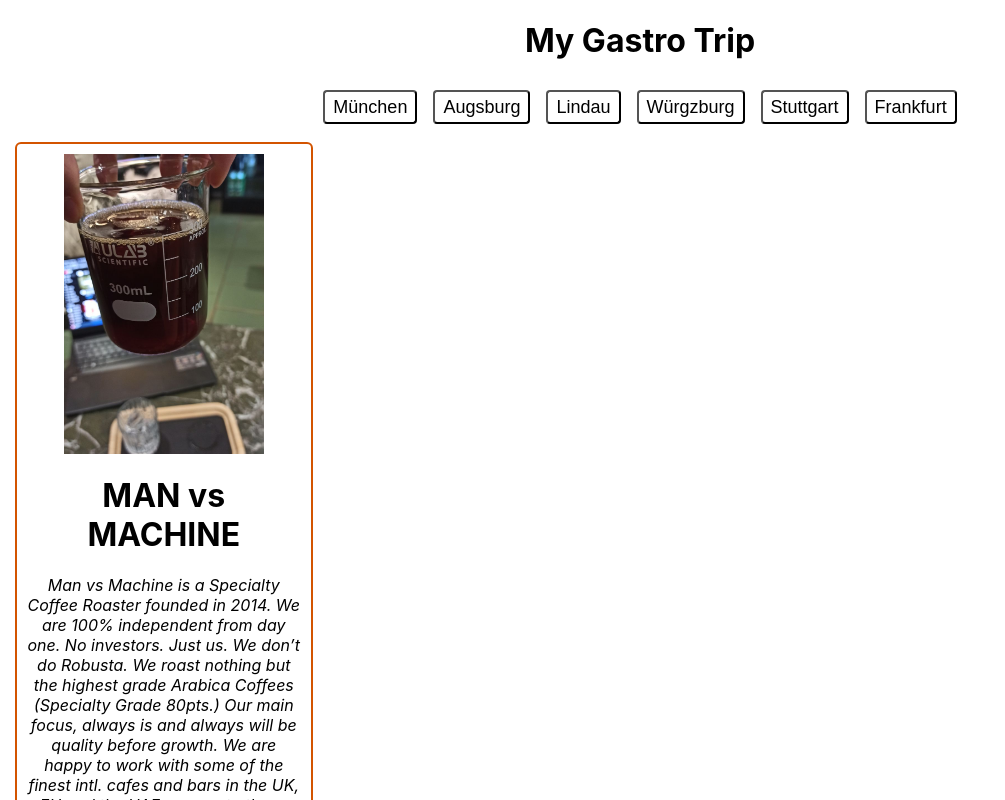
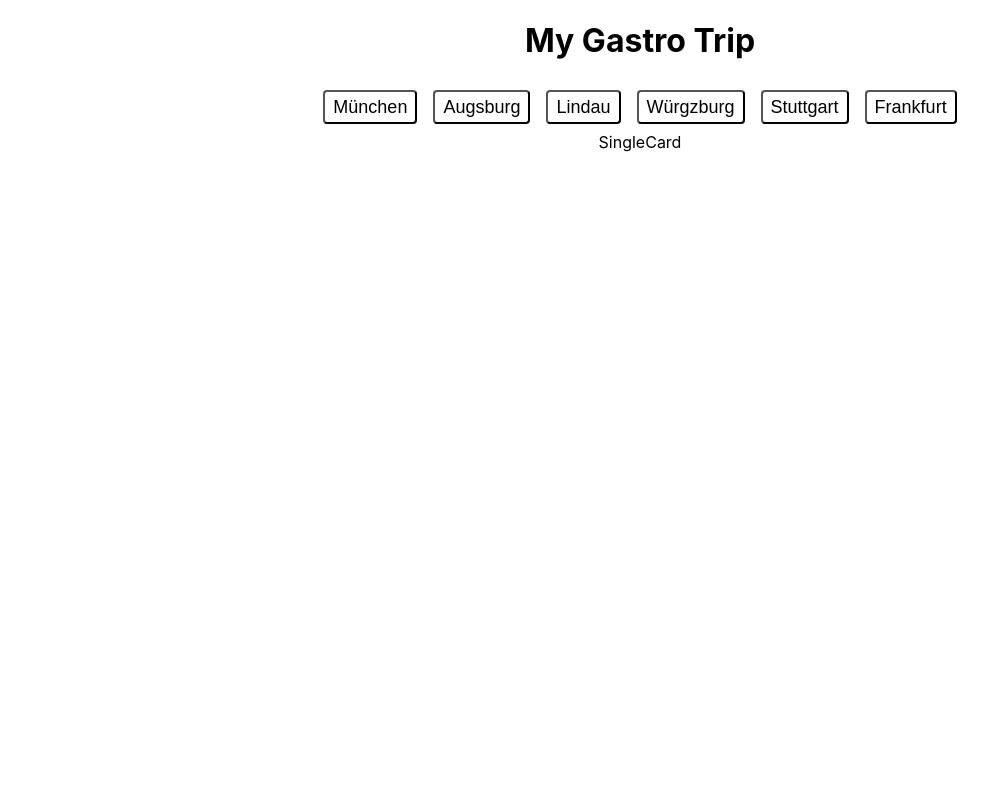
Before and after one commit to Khaanh/MyGastroTrip, a React (Create React App) app: page / in a window 1280 px wide. Shown: the top 800 px of the page, without its empty margins (0-1005 px from the left). Built offline with nearby package versions, Linux system fonts and the light colour scheme.

Commit message:
Single card component

```diff
--- a/src/App.js
+++ b/src/App.js
@@ -1,6 +1,7 @@
 import "./App.css";
 import ListOfCards from "./components/ListOfCards/ListOfCards";
 import ListOfCities from "./components/ListOfCities/ListOfCities";
+import SingleCard from "./components/SingleCard/SingleCard";
 
 function App() {
 	return (
@@ -11,7 +12,8 @@
 			</div>
 			<main>
 				<div className="container">
-					<ListOfCards />
+					{/* <ListOfCards /> */}
+					<SingleCard />
 				</div>
 			</main>
 		</div>
--- /dev/null
+++ b/src/components/SingleCard/SingleCard.jsx
@@ -0,0 +1,3 @@
+export default function SingleCard() {
+	return <div>SingleCard</div>;
+}
```
Also changed, not shown: src/components/SingleCard/style.css (added).
